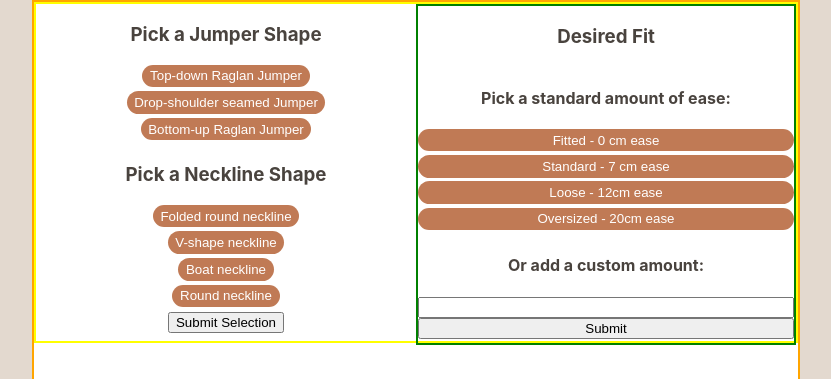
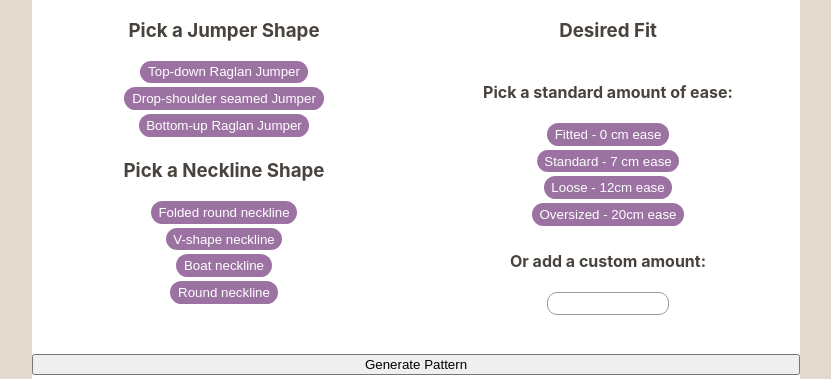
Before and after one commit to ClaireAdele/jumper-generator, a React (Create React App) app: page /data-entry in a window 1280 px wide. Shown: the top 379 px of the page, without its empty margins (224-1055 px from the left). Built offline with nearby package versions, Linux system fonts and the light colour scheme.

Commit message:
Fixed some logic issues with the data collection plus did some syling

```diff
--- a/src/App.css
+++ b/src/App.css
@@ -49,3 +49,12 @@ a {
 .main-button-style:hover {
   background-color: #75905f;
 }
+
+input {
+  text-align: center;
+}
+
+input:focus {
+  outline: none;
+  text-align: center;
+}
--- a/src/components/pattern-data-entry/DataEntry.css
+++ b/src/components/pattern-data-entry/DataEntry.css
@@ -3,25 +3,15 @@
     grid-template-columns: 50% 50%;
     height: 100%;
     margin-bottom: 5%;
-    border: 2px solid yellow;
 }
 
 #data-entry-page {
     display: flex;
     flex-direction: column;
-    border: 2px solid orange;
     text-align: center;
 }
 
-#measurements-form-container {
-    border: 2px solid purple;
-    width: 50%;
-    display: flex;
-    flex-direction: column;
-}
-
 #ease-selection-container {
-    border: 2px solid green;
     display: flex;
     flex-direction: column;
     height: 100%;
@@ -59,12 +49,8 @@
     margin-right: 5%;
 }
 
-#prices-table {
-    margin-top: 14%;
-}
-
-.pick-jumper-button {
-    background-color: rgb(192, 122, 85);
+.pick-jumper-button, .ease-selector-button {
+    background-color: rgb(155, 114, 162);
     padding: 1% 2% 1% 2%;
     color: white;
     text-decoration: none;
@@ -73,52 +59,26 @@
     margin-bottom: 1%;
 }
 
-.pick-neckline-button {
-    background-color: rgb(192, 122, 85);
-    padding: 1% 2% 1% 2%;
-    color: white;
-    text-decoration: none;
-    border-radius: 12px;
-    border: 0px;
-    margin-bottom: 1%;
+.pick-jumper-button:hover, .ease-selector-button:hover {
+    background-color: rgb(126, 70, 136);
 }
 
-.pick-jumper-button:hover {
-    background-color: rgb(130, 73, 42)
-}
-
-.pick-neckline-button:hover {
-    background-color: rgb(130, 73, 42)
-}
-
-.pick-jumper-button-selected {
+.pick-jumper-button-selected, .ease-selector-button-selected {
     background-color: white;
-    border: 2px solid rgb(130, 73, 42);
+    border: 2px solid rgb(155, 114, 162);
     padding: 1% 2% 1% 2%;
-    color: rgb(130, 73, 42);
+    color: rgb(126, 70, 136);
     text-decoration: none;
     border-radius: 12px;
     /* border: 0px; */
     margin-bottom: 1%;
 }
 
-.ease-selector-button {
-    background-color: rgb(192, 122, 85);
-    padding: 1% 2% 1% 2%;
-    color: white;
-    text-decoration: none;
-    border-radius: 12px;
-    border: 0px;
-    margin-bottom: 1%;
+.fit-and-measurements-input {
+    border-radius: 10px 10px 10px 10px;
+    border: 1px solid #9f9a9a;
+    padding-top: 3px;
+    padding-bottom: 3px;
+    max-width: 30%;
+    align-self: center;
 }
-
-.ease-selector-button-selected {
-background-color: white;
-    border: 2px solid rgb(130, 73, 42);
-    padding: 1% 2% 1% 2%;
-    color: rgb(130, 73, 42);
-    text-decoration: none;
-    border-radius: 12px;
-    /* border: 0px; */
-    margin-bottom: 1%;
-}
--- a/src/components/pattern-data-entry/data-entry-children/DesiredFit.js
+++ b/src/components/pattern-data-entry/data-entry-children/DesiredFit.js
@@ -5,13 +5,12 @@ import "../DataEntry.css";
 
 const DesiredFit = ({ finalJumperData, setFinalJumperData }) => {
   const [easeAmount, setEaseAmount] = useState(null);
-  const [easeAmountOptions, setEaseAmountOptions] = useState([
+  const easeAmountOptions = [
     { ease: 0, text: "Fitted - 0 cm ease" },
     { ease: 7, text: "Standard - 7 cm ease" },
     { ease: 12, text: "Loose - 12cm ease" },
     { ease: 20, text: "Oversized - 20cm ease" },
-  ]);
-  const [errorMessage, setErrorMessage] = useState(null);
+  ];
 
   useEffect(() => {
     if (easeAmount === "") {
@@ -26,22 +25,13 @@ const DesiredFit = ({ finalJumperData, setFinalJumperData }) => {
     setFinalJumperData(updatedFinalJumperData);
   };
 
-  const handleSubmit = () => {
-    if (easeAmount === null) {
-      setErrorMessage("You must pick a desired fit");
-    } else {
-      setErrorMessage(null);
-
-      const updatedFinalJumperData = finalJumperData;
-      updatedFinalJumperData.easeAmount = easeAmount.ease;
-      setFinalJumperData(updatedFinalJumperData);
-    }
-  };
+  console.log(finalJumperData)
 
   return (
     <div id="ease-selection-container">
       <h3>Desired Fit</h3>
       <h4>Pick a standard amount of ease:</h4>
+      <div id="ease-buttons-list">
         {easeAmountOptions.map((easeAmountOption) => {
           return (
             <DesiredFitButton
@@ -53,10 +43,9 @@ const DesiredFit = ({ finalJumperData, setFinalJumperData }) => {
             />
           );
         })}
+      </div>
       <h4>Or add a custom amount:</h4>
-      <input type="number" onChange={handleEaseInput}></input>
-      <button onClick={handleSubmit}>Submit</button>
-      {errorMessage ? <p>{errorMessage}</p> : <></>}
+      <input type="number" className="fit-and-measurements-input" onChange={handleEaseInput}></input>
     </div>
   );
 };
--- a/src/components/pattern-data-entry/data-entry-children/MeasurementsEntry.js
+++ b/src/components/pattern-data-entry/data-entry-children/MeasurementsEntry.js
@@ -7,22 +7,21 @@ const MeasurementsEntry = ({
   finalJumperData,
 }) => {
   const [toggleComponent, setToggleComponent] = useState("pick-shape");
-  const [jumperAndNeckShape, setJumperAndNeckShape] = useState({});
 
-  if (toggleComponent == "pick-shape") {
+  if (toggleComponent === "pick-shape") {
     return (
       <PickShape
         setToggleComponent={setToggleComponent}
-        setJumperAndNeckShape={setJumperAndNeckShape}
+        finalJumperData={finalJumperData}
+        setFinalJumperData={setFinalJumperData}
       />
     );
   }
 
-  if (toggleComponent == "measurement-entry") {
+  if (toggleComponent === "measurement-entry") {
     return (
       <EnterMeasurements
         setToggleComponent={setToggleComponent}
-        jumperAndNeckShape={jumperAndNeckShape}
         finalJumperData={finalJumperData}
         setFinalJumperData={setFinalJumperData}
       />
--- a/src/components/pattern-data-entry/data-entry-children/desired-fit-children/DesiredFitButton.js
+++ b/src/components/pattern-data-entry/data-entry-children/desired-fit-children/DesiredFitButton.js
@@ -1,7 +1,6 @@
 const DesiredFitButton = ({
   easeAmountOption,
   setEaseAmount,
-  setSuccessMessage,
   finalJumperData,
   setFinalJumperData,
 }) => {
@@ -14,6 +13,7 @@ const DesiredFitButton = ({
   };
 
   return (
+    <div>
       <button
         className={
           finalJumperData.easeAmount === easeAmountOption.ease
@@ -24,6 +24,7 @@ const DesiredFitButton = ({
       >
         {easeAmountOption.text}
       </button>
+    </div>
   );
 };
 
--- a/src/components/pattern-data-entry/data-entry-children/measurements-entry-switch-options/PickShape.js
+++ b/src/components/pattern-data-entry/data-entry-children/measurements-entry-switch-options/PickShape.js
@@ -1,6 +1,10 @@
 import React, { useState } from "react";
 
-const PickShape = ({ setToggleComponent, setJumperAndNeckShape }) => {
+const PickShape = ({
+  setToggleComponent,
+  setFinalJumperData,
+  finalJumperData,
+}) => {
   const [jumperShape, setJumperShape] = useState(null);
   const [necklineShape, setNecklineShape] = useState(null);
   const [errorMessage, setErrorMessage] = useState(null);
@@ -18,7 +22,10 @@ const PickShape = ({ setToggleComponent, setJumperAndNeckShape }) => {
       setErrorMessage("You must pick a jumper and neckline shape");
     } else {
       setToggleComponent("measurement-entry");
-      setJumperAndNeckShape({ neckline: necklineShape, jumper: jumperShape });
+      const updatedFinalJumperData = finalJumperData;
+      updatedFinalJumperData.neckline = necklineShape;
+      updatedFinalJumperData.jumper = jumperShape;
+      setFinalJumperData(updatedFinalJumperData);
     }
   };
 
@@ -31,7 +38,7 @@ const PickShape = ({ setToggleComponent, setJumperAndNeckShape }) => {
           onClick={handlePickJumperShape}
           name="pick-jumper"
           className={
-            jumperShape == "top-down-raglan"
+            jumperShape === "top-down-raglan"
               ? "pick-jumper-button-selected"
               : "pick-jumper-button"
           }
@@ -46,7 +53,7 @@ const PickShape = ({ setToggleComponent, setJumperAndNeckShape }) => {
           onClick={handlePickJumperShape}
           name="pick-jumper"
           className={
-            jumperShape == "drop-shoulder"
+            jumperShape === "drop-shoulder"
               ? "pick-jumper-button-selected"
               : "pick-jumper-button"
           }
@@ -61,7 +68,7 @@ const PickShape = ({ setToggleComponent, setJumperAndNeckShape }) => {
           onClick={handlePickJumperShape}
           name="pick-jumper"
           className={
-            jumperShape == "bottom-up"
+            jumperShape === "bottom-up"
               ? "pick-jumper-button-selected"
               : "pick-jumper-button"
           }
@@ -77,7 +84,7 @@ const PickShape = ({ setToggleComponent, setJumperAndNeckShape }) => {
           onClick={handlePickNecklineShape}
           name="pick-neckline"
           className={
-            necklineShape == "folded-neckline"
+            necklineShape === "folded-neckline"
               ? "pick-jumper-button-selected"
               : "pick-jumper-button"
           }
@@ -92,7 +99,7 @@ const PickShape = ({ setToggleComponent, setJumperAndNeckShape }) => {
           onClick={handlePickNecklineShape}
           name="pick-neckline"
           className={
-            necklineShape == "v-shape"
+            necklineShape === "v-shape"
               ? "pick-jumper-button-selected"
               : "pick-jumper-button"
           }
@@ -107,7 +114,7 @@ const PickShape = ({ setToggleComponent, setJumperAndNeckShape }) => {
           onClick={handlePickNecklineShape}
           name="pick-neckline"
           className={
-            necklineShape == "boat-neck"
+            necklineShape === "boat-neck"
               ? "pick-jumper-button-selected"
               : "pick-jumper-button"
           }
@@ -122,7 +129,7 @@ const PickShape = ({ setToggleComponent, setJumperAndNeckShape }) => {
           onClick={handlePickNecklineShape}
           name="pick-neckline"
           className={
-            necklineShape == "round-neck"
+            necklineShape === "round-neck"
               ? "pick-jumper-button-selected"
               : "pick-jumper-button"
           }
@@ -130,7 +137,9 @@ const PickShape = ({ setToggleComponent, setJumperAndNeckShape }) => {
           Round neckline
         </button>
       </div>
-      <button onClick={submitJumperAndNeckShape}>Submit Selection</button>
+      {necklineShape && jumperShape ? <button className="main-button-style" onClick={submitJumperAndNeckShape}>
+        Validate selection
+      </button> : <></> }
       {errorMessage ? <p>{errorMessage}</p> : <></>}
     </div>
   );
--- a/src/services-and-util-functions/utils.js
+++ b/src/services-and-util-functions/utils.js
@@ -1,4 +1,4 @@
-const validateData = (jumperAndNeckShape, jumperData) => {
+const validateData = (finalJumperData, jumperData) => {
     const keys = Object.keys(jumperData);
 
     if (!keys.includes("chestCircumference") || jumperData.chestCircumference === "")
@@ -10,7 +10,7 @@ const validateData = (jumperAndNeckShape, jumperData) => {
     if (!keys.includes("bodyLength") || jumperData.bodyLength === "")
         return false;
 
-    if (jumperAndNeckShape.jumper === "top-down-raglan") {
+    if (finalJumperData.jumper === "top-down-raglan") {
         return true;
     }
 
```
Also changed, not shown: src/components/pattern-data-entry/data-entry-children/measurements-entry-switch-options/EnterMeasurements.js (+60 -11 lines). Lines whose indentation alone changed are shown as unchanged.
